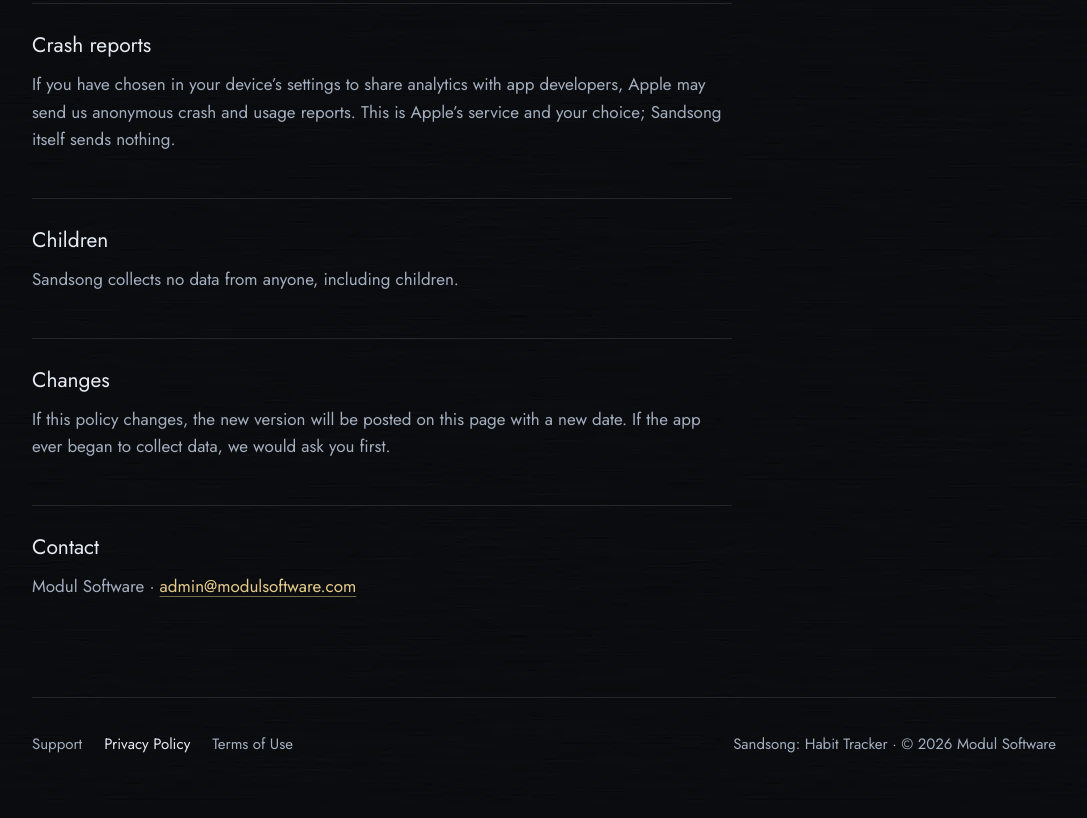
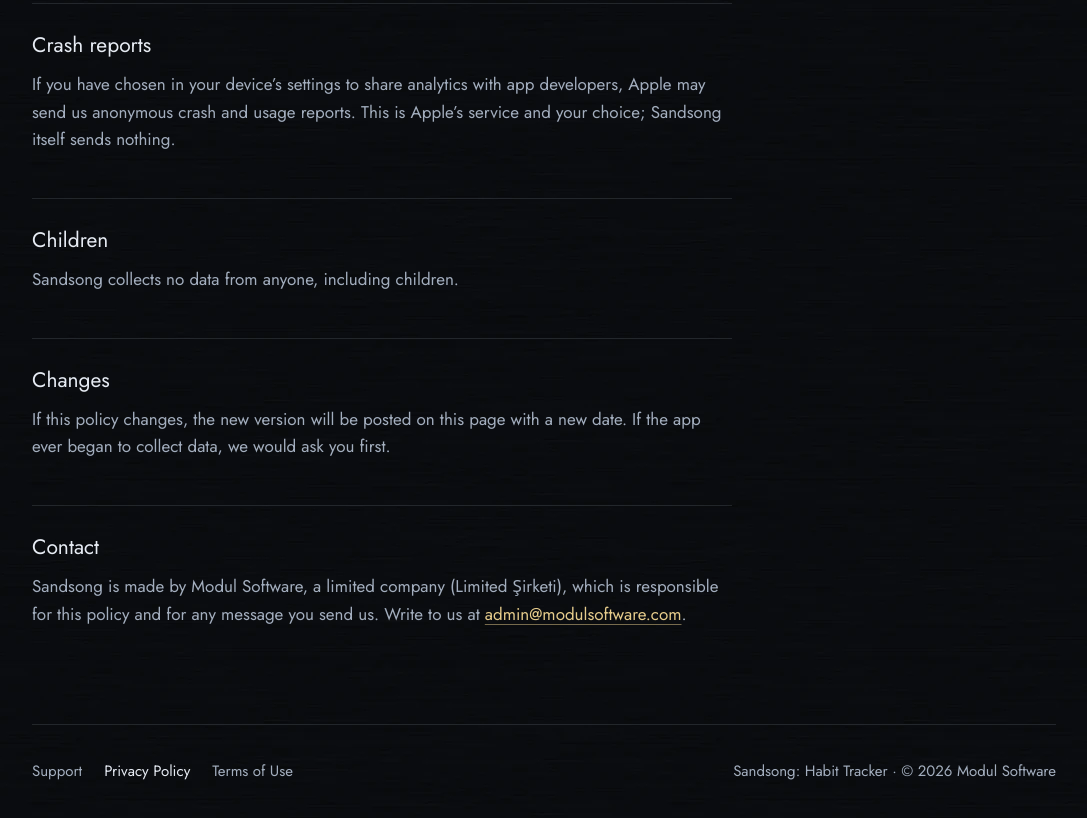
Before and after one commit to anil-balci/sandsong, a plain HTML site: page privacy.html in a window 1280 px wide. Shown: the part 1580-2398 px from the top of the page, without its empty margins (96-1183 px from the left). Drawn offline with Linux system fonts and the light colour scheme.

Commit message:
Privacy: name the controller (Modul Software, a limited company) and its contact; no postal address
Co-Authored-By: Claude Opus 5.5 <noreply@anthropic.com>

```diff
--- a/privacy.html
+++ b/privacy.html
@@ -78,7 +78,7 @@
 <p>If this policy changes, the new version will be posted on this page with a new date. If the app ever began to collect data, we would ask you first.</p>
 
 <h2>Contact</h2>
-<p>Modul Software · <a href="mailto:admin@modulsoftware.com">admin@modulsoftware.com</a></p>
+<p>Sandsong is made by Modul Software, a limited company (Limited Şirketi), which is responsible for this policy and for any message you send us. Write to us at <a href="mailto:admin@modulsoftware.com">admin@modulsoftware.com</a>.</p>
 </main>
 
 <footer class="foot">
```
